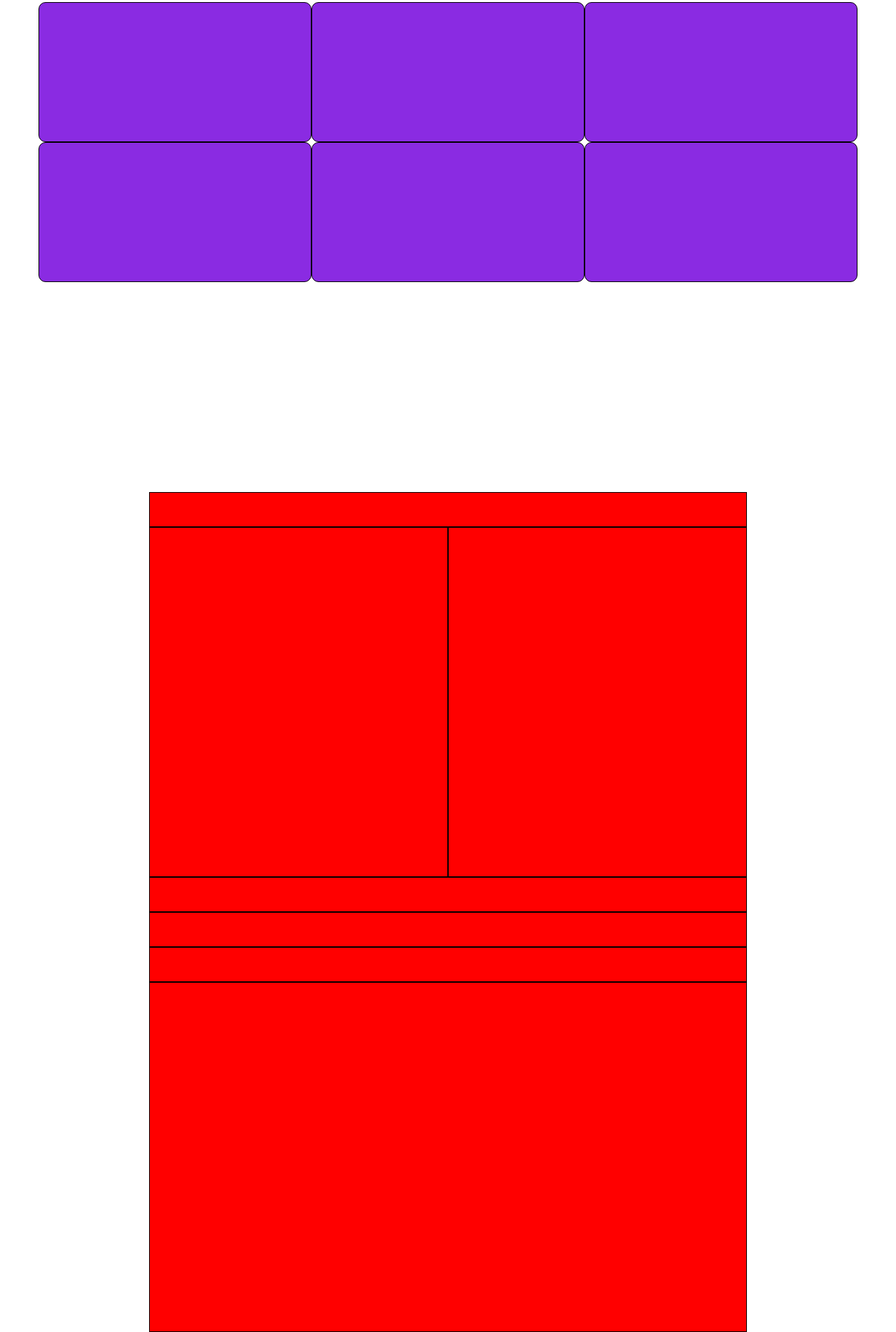
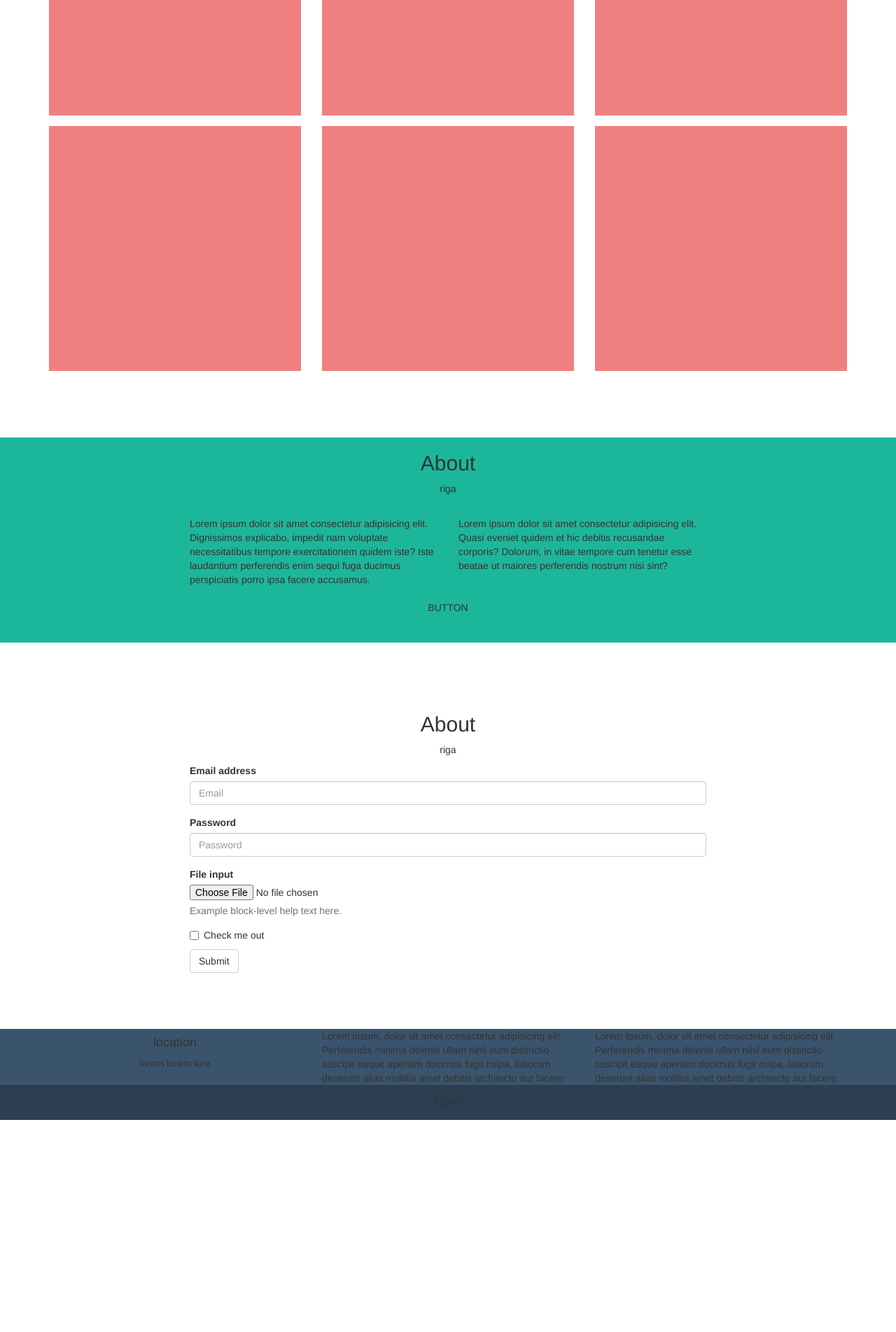
Before and after one commit to mattiatealdi/html-css-bootstrap-freelancer, a plain HTML site: page index.html in a window 1280 px wide. Shown: the part 897-2800 px from the top of the page at 70% size. After the commit the page ends 2507 px from the top, so only its background shows below. Drawn offline with nearby package versions, Linux system fonts and the light colour scheme.

Commit message:
struttura-finita

```diff
--- a/css/style.css
+++ b/css/style.css
@@ -1,7 +1,46 @@
-.debug [class*="col-"]{
-  background: red;
-  border:1px solid black;
-  min-height: 50px;
+/* globals */
+
+.wrapper-80{
+  width: 80%;
+  margin: 0 auto;
+  height: 350px;
+}
+
+.wrapper-60{
+  width: 60%;
+  margin: 0 auto;
+}
+
+.mt-height-50{
+  height: 50px;
+}
+
+.mt-line-height-50{
+  line-height: 50px;
+}
+
+.mt-height-150{
+  height: 150px;
+}
+
+.mt-height-250px{
+  height: 250px;
+}
+
+.mt-margin-top-80{
+  margin-top: 80px;
+}
+
+.mt-margin-top-20{
+  margin-top: 20px;
+}
+
+.mt-margin-bottom-20{
+  margin-bottom: 20px;
+}
+
+.mt-padding-bottom-40{
+  padding-bottom: 40px;
 }
 
 .nav{
@@ -9,29 +48,54 @@
   height: 100px;
 }
 
-.mt{
-  height: 500px;
-  background-color: greenyellow;
-  border: 1px solid black;
+.mt-background-blue{
+  background-color: #3B546D;
 }
 
-.start{
-  height: 100vh;
-  background: #1ABC9C;
+.mt-background-darkblue{
+  background-color: #2C3E50;
 }
 
-.portfolio{
-  height:100vh;
-  background: white;
+/* header */
+header{
+  background-color: #2C3E50;
+}
+
+.container.header{
+  color: white;
+  height: 90px;
+  vertical-align: middle;
+  line-height: 80px;
 }
 
 .title{
-  height: 100px;
+  font-size: 20px;
+  font-weight: bold;
 }
 
-.imgs *{
-  background-color:blueviolet;
-  height:200px;
-  border: 1px solid black;
-  border-radius: 10px;
+.nav-right nav ul li{
+  display: inline-block;
+  padding-right: 30px;
+  font-weight: bold;
 }
+
+/* jumbotron */
+
+.mt-jumbotron{
+  height: 500px;
+  background-color: greenyellow;
+}
+
+/* about */
+
+#about{
+  background: #1CB79A;
+}
+
+
+.mt-box{
+  width:100%;
+  height: 350px;
+  background: lightcoral;
+  margin-bottom: 15px;
+}
--- a/index.html
+++ b/index.html
@@ -14,83 +14,169 @@
 
 </head>
 <body>
-  <header class="navbar-fixed-top nav">
-    <div class="container-fluid debug">
+  <header>
+    <div class="container header">
       <div class="row">
-        <div class="col-xs-6 col-sm-5 col-md-5"></div>
-        <div class="col-xs-2 col-xs-offset-4 col-sm-5 col-sm-offset-2 col-md-5 col-md-offset-2">
-          <div class="row">
-            <div class="col-sm-4"></div>
-            <div class="hidden-xs col-sm-4"></div>
-            <div class="hidden-xs col-sm-4"></div>
+        <div class="col-xs-6 title">START BOOTSTRAP</div>
+        <div class="col-xs-6 text-right">
+          <div class="visible-xs">
+            <button type="button" class="btn btn-default btn-md">
+              <span class="glyphicon glyphicon-menu-hamburger" aria-hidden="true"></span>
+            </button>
+          </div>
+          <div class="hidden-xs nav-right">
+            <nav>
+              <ul>
+                <li>PORTFOLIO</li>
+                <li>ABOUT</li>
+                <li>CONTACT</li>
+              </ul>
+            </nav>
           </div>
         </div>
-      </div>
       </div>
     </div>
   </header>
 
 
+<!--jumbotron-->
+  <div class="mt-jumbotron">
+    <div class="container">
+      <div class="row mt-margin-top-80 wrapper-80 mt-background-blue">
+        <div class="col-xs-12">
 
-  <div class="container-fluid start">
-    <div class="row">
-      <div class="col-xs-12">
-        <div class="row">
-          <div class="col-xs-8 col-xs-offset-2 mt"></div>
         </div>
       </div>
     </div>
   </div>
 
-  <div class="container portfolio">
+  <!--portfolio-->
+  <div class="container-portfolio">
+
     <div class="row title">
-      <div class="col-xs-12"></div>
+      <div class="col-xs-12 text-center mt-margin-bottom-20">
+        <h2>Portfolio</h2>
+        <p>riga</p>
+      </div>
     </div>
-    <div class="row imgs">
-      <div class="col-xs-12 col-sm-6 col-lg-4"></div>
-      <div class="col-xs-12 col-sm-6 col-lg-4"></div>
-      <div class="col-xs-12 col-sm-6 col-lg-4"></div>
-      <div class="col-xs-12 col-sm-6 col-lg-4"></div>
-      <div class="col-xs-12 col-sm-6 col-lg-4"></div>
-      <div class="col-xs-12 col-sm-6 col-lg-4"></div>
+
+    <div class="container images">
+      <div class="row">
+        <div class="col-xs-12 col-sm-6 col-lg-4">
+          <div class="mt-box"></div>
+        </div>
+        <div class="col-xs-12 col-sm-6 col-lg-4">
+          <div class="mt-box"></div>
+        </div>
+        <div class="col-xs-12 col-sm-6 col-lg-4">
+          <div class="mt-box"></div>
+        </div>
+        <div class="col-xs-12 col-sm-6 col-lg-4">
+          <div class="mt-box"></div>
+        </div>
+        <div class="col-xs-12 col-sm-6 col-lg-4">
+          <div class="mt-box"></div>
+        </div>
+        <div class="col-xs-12 col-sm-6 col-lg-4">
+          <div class="mt-box"></div>
+        </div>
+    </div>
+  </div>
+</div>
+
+
+  <!--about-->
+  <section id="about" >
+    <div class="container-fluid mt-margin-top-80">
+      <div class="row text-center">
+        <div class="col-xs-12"><h2>About</h2></div>
+        <div class="col-xs-12"><p>riga</p></div>
+      </div>
+    </div>
+
+    <div class="container-fluid wrapper-60">
+      <div class="row">
+        <div class="col-xs-12 col-sm-6  mt-margin-top-20 ">
+          Lorem ipsum dolor sit amet consectetur adipisicing elit. Dignissimos explicabo, impedit nam voluptate necessitatibus tempore exercitationem quidem iste? Iste laudantium perferendis enim sequi fuga ducimus perspiciatis porro ipsa facere accusamus.
+        </div> <!--coloumn one-->
+        <div class="col-xs-12 col-sm-6  mt-margin-top-20 ">
+          Lorem ipsum dolor sit amet consectetur adipisicing elit. Quasi eveniet quidem et hic debitis recusandae corporis? Dolorum, in vitae tempore cum tenetur esse beatae ut maiores perferendis nostrum nisi sint?
+        </div> <!--coloumn two-->
+      </div>
+    </div>
+
+    <div class="container-fluid mt-margin-top-20 mt-padding-bottom-40">
+      <div class="row text-center">
+       <div class="col-xs-12">BUTTON</div> <!--download button-->
+      </div>
+    </div>
+  </section>
+
+<!--form-->
+<section id="form">
+  <div class="container mt-margin-top-80">
+    <div class="row text-center">
+      <div class="col-xs-12"><h2>About</h2></div>
+      <div class="col-xs-12"><p>riga</p></div>
     </div>
   </div>
 
-  <div class="container-fluid about debug">
+  <div class="container-fluid wrapper-60">
     <div class="row">
-      <div class="col-xs-8 col-xs-offset-2"></div>
-      <div class="col-xs-8 col-xs-offset-2 visible-xs mt"></div>  <!--xs single coloumn-->
-      <div class="col-xs-4 col-xs-offset-2 hidden-xs mt"></div> <!--coloumn one-->
-      <div class="col-xs-4 hidden-xs mt"></div> <!--coloumn two-->
-      <div class="col-xs-8 col-xs-offset-2"></div> <!--download button-->
+      <div class="col-xs-12">
+        <form>
+          <div class="form-group">
+            <label for="exampleInputEmail1">Email address</label>
+            <input type="email" class="form-control" id="exampleInputEmail1" placeholder="Email">
+          </div>
+          <div class="form-group">
+            <label for="exampleInputPassword1">Password</label>
+            <input type="password" class="form-control" id="exampleInputPassword1" placeholder="Password">
+          </div>
+          <div class="form-group">
+            <label for="exampleInputFile">File input</label>
+            <input type="file" id="exampleInputFile">
+            <p class="help-block">Example block-level help text here.</p>
+          </div>
+          <div class="checkbox">
+            <label>
+              <input type="checkbox"> Check me out
+            </label>
+          </div>
+          <button type="submit" class="btn btn-default">Submit</button>
+        </form>
+      </div>
     </div>
   </div>
+</section>
 
-  <div class="container-fluid about debug">
-    <div class="row">
-      <div class="col-xs-8 col-xs-offset-2"></div>
-      <div class="col-xs-8 col-xs-offset-2"></div>
-      <div class="col-xs-8 col-xs-offset-2 mt"></div>
+
+<!--footer-->
+  <footer>
+    <div class="mt-footer-top mt-background-blue mt-margin-top-80">
+      <div class="container">
+        <div class="row">
+          <div class="col-md-4 text-center">
+            <h4>location</h4>
+            <p>lorem lorem lore</p>
+          </div>
+          <div class="col-md-4">Lorem ipsum, dolor sit amet consectetur adipisicing elit. Perferendis minima deleniti ullam nihil eum distinctio suscipit eaque aperiam ducimus fugit culpa, laborum deserunt alias mollitia amet debitis architecto aut facere.</div>
+          <div class="col-md-4">Lorem ipsum, dolor sit amet consectetur adipisicing elit. Perferendis minima deleniti ullam nihil eum distinctio suscipit eaque aperiam ducimus fugit culpa, laborum deserunt alias mollitia amet debitis architecto aut facere.</div>
+        </div>
+      </div>
     </div>
-  </div>
 
-  <footer>
-    <div class="container-fluid footer">
-      <div class="row">
-        <div class="col-xs-10 col-xs-offset-1 hidden-md hidden-lg mt"></div>
-        <div class="col-xs-10 col-xs-offset-1 hidden-md hidden-lg mt"></div>
-        <div class="col-xs-10 col-xs-offset-1 hidden-md hidden-lg mt"></div>
-        <div class="col-md-4 hidden-xs hidden-sm mt"></div>
-        <div class="col-md-4 hidden-xs hidden-sm mt"></div>
-        <div class="col-md-4 hidden-xs hidden-sm mt"></div>
-      </div>
-      <div class="row">
-        <div class="col-xs-10 col-xs-offset-1 mt"></div>
+    <!--footer seconda parte-->
+    <div class="mt-footer-bottom mt-height-50 mt-background-darkblue">
+      <div class="container">
+        <div class="row">
+          <div class="col-xs-12 text-center mt-line-height-50">
+            <p>COPY</p>
+          </div>
+        </div>
       </div>
     </div>
   </footer>
-
-
 
 
   <script src="https://code.jquery.com/jquery-1.12.4.min.js" integrity="sha384-nvAa0+6Qg9clwYCGGPpDQLVpLNn0fRaROjHqs13t4Ggj3Ez50XnGQqc/r8MhnRDZ" crossorigin="anonymous"></script>
```
Also changed, not shown: img/avatar.svg (added), img/cabin.png (added), img/cake.png (added), img/circus.png (added), img/game.png (added), img/safe.png (added), img/submarine.png (added).
